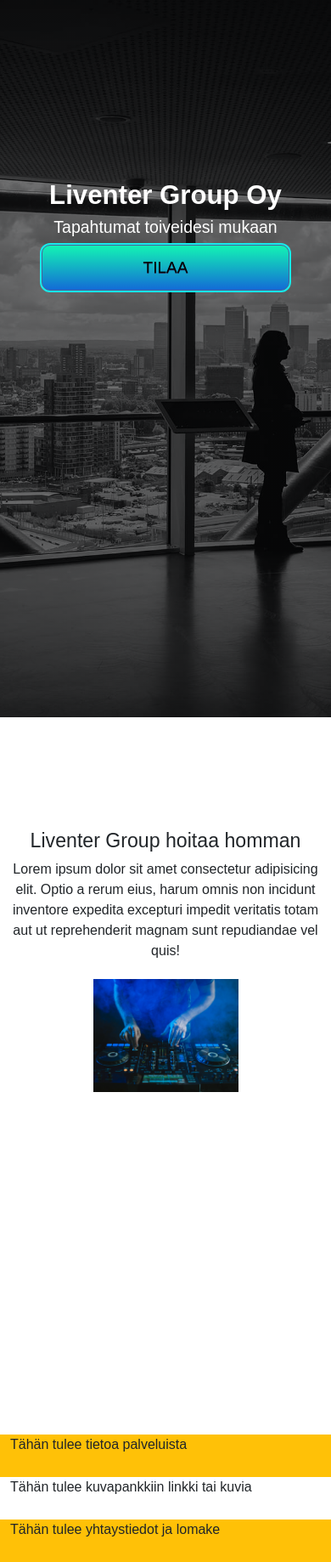
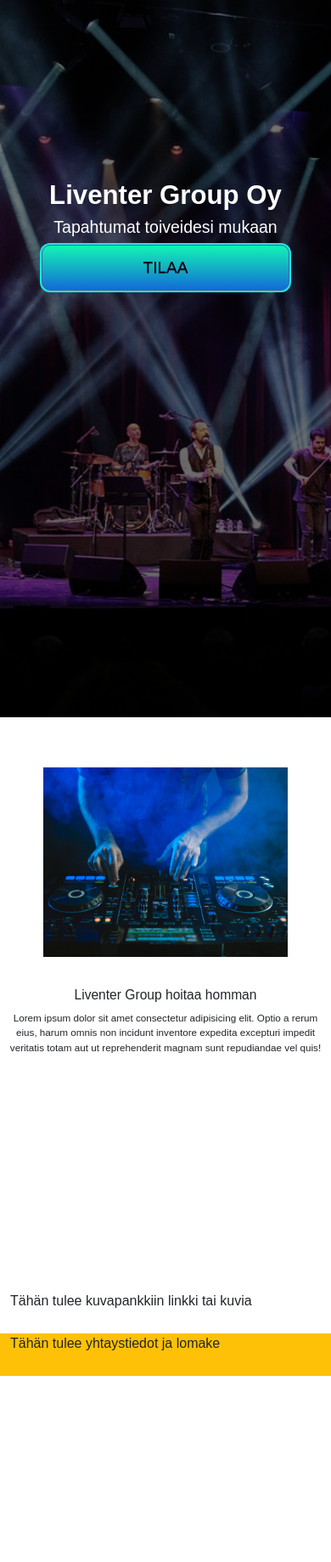
Before and after one commit to JoKivi/PagesForBiz, a PHP site: page / in a window 390 px wide. Shown: the part 96-1934 px from the top of the page at 85% size. After the commit the page ends 1715 px from the top, so only its background shows below. Run offline with PHP 8.4, Linux system fonts and the light colour scheme.

Commit message:
Tweaking responsiveness

```diff
--- a/css/styles.css
+++ b/css/styles.css
@@ -93,8 +93,8 @@ body {
   box-sizing: border-box;
   position: relative;
   width: 100vw;
-  height: 100vh;
-  padding-top: 15vh;
+  height: 70vh;
+  padding-top: 10vh;
 }
 
 .about .row {
@@ -120,13 +120,31 @@ body {
   justify-content: center;
 }
 
-.about-text h3 {
-  now
+
+/* Large size */
+@media screen and (max-width: 991px) {
+  h1,
+  h2,
+  h3 {
+    justify-content: center;
+    white-space: nowrap;
+  }
+
+  .about {
+    width: 100vw;
+    height: 80vh;
+    padding-top: 7vh;
+  }
+
+  .about .image {
+    flex-basis: 80%;
+    order: -1;
+    padding-bottom: 4%;
+  }
 }
 
-
-/* Medium size and smaller display */
-@media screen and (max-width: 768px) {
+/* Medium size and smaller */
+@media screen and (max-width: 767px) {
 
   h1,
   h2,
@@ -150,8 +168,19 @@ body {
     text-align: center;
   }
 
+  .about-text h3{
+    font-size: 4vw;
+  }
+
   .about-text{
+    font-size: 3vw;
     padding: 5px;
     text-align: center;
   }
+
+  .about .image {
+    flex-basis: 80%;
+    order: -1;
+    margin-bottom: 4%;
+  }
 }
--- a/index.html
+++ b/index.html
@@ -66,20 +66,21 @@
   <section class="about" id="about">
     <div class="container">
       <div class="row">
-        <div class="about-text col-md-6">
+        <div class="about-text col-md-6 align-middle">
           <h3>Liventer Group hoitaa homman</h3>
           <p>Lorem ipsum dolor sit amet consectetur adipisicing elit. Optio a rerum eius, harum omnis non incidunt
             inventore expedita excepturi impedit veritatis totam aut ut reprehenderit magnam sunt repudiandae vel quis!
           </p>
         </div>
-        <div class="image col-md-6"><img src="./img/about.png" alt=""></div>
+        <div class="image col-md-6 align-middle"><img src="./img/about.png" alt=""></div>
       </div>
     </div>
   </section>
 
   <section class="services" id="services">
-    <div class="container-fluid bg-warning" style="height: 50px;">
-      <p>Tähän tulee tietoa palveluista</p>
+    <div class="container">
+      <div class="row">
+      </div>
     </div>
   </section>
 
```
Also changed, not shown: img/DJ.jpg (added), img/esitytekniikka.jpeg (added), img/hero-bg.jpg, img/karaoke.jpg (added).
